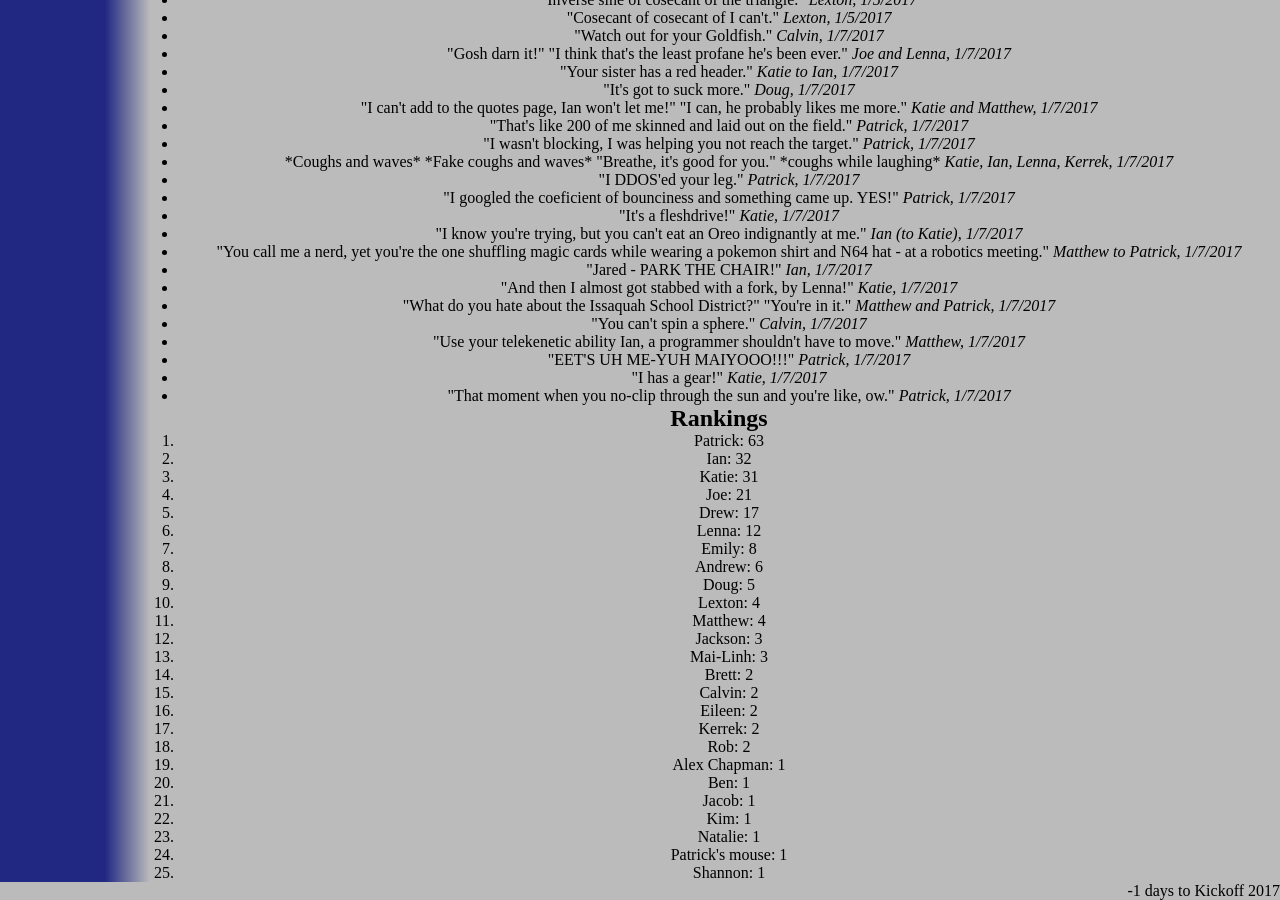
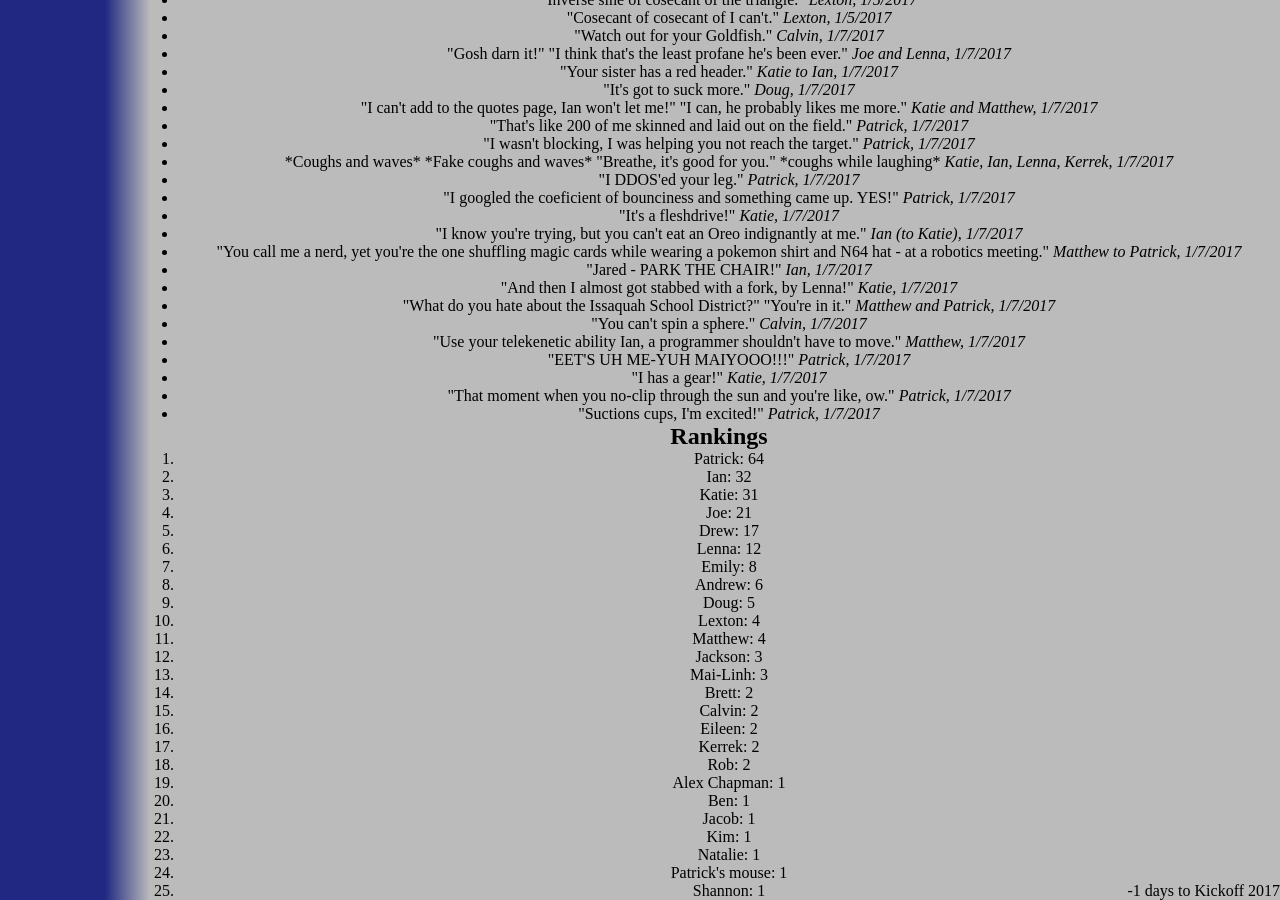
Before and after one commit to katiebugmoon/FRC4131.github.io, a Jekyll site: the page built from media/2017/quotes.html, in a window 1280 px wide and 900 px high, scrolled down 2833 px. Built offline with Jekyll 4.4.1, drawn with Linux system fonts in a browser that asks for light colours; nearby versions of some CDN libraries.

Commit message:
moar patrick

```diff
--- a/media/2017/quotes.html
+++ b/media/2017/quotes.html
@@ -172,6 +172,7 @@ title: Build Season 2017 Quotes
 	<li>"EET'S UH ME-YUH MAIYOOO!!!" <i>Patrick, 1/7/2017</i></li>
 	<li>"I has a gear!" <i>Katie, 1/7/2017</i></li>
 	<li>"That moment when you no-clip through the sun and you're like, ow." <i>Patrick, 1/7/2017</i></li>
+	<li>"Suctions cups, I'm excited!" <i>Patrick, 1/7/2017</i></li>
 </ul>
 <h2>Rankings</h2>
 <ol id='rankings'></ol>
```
